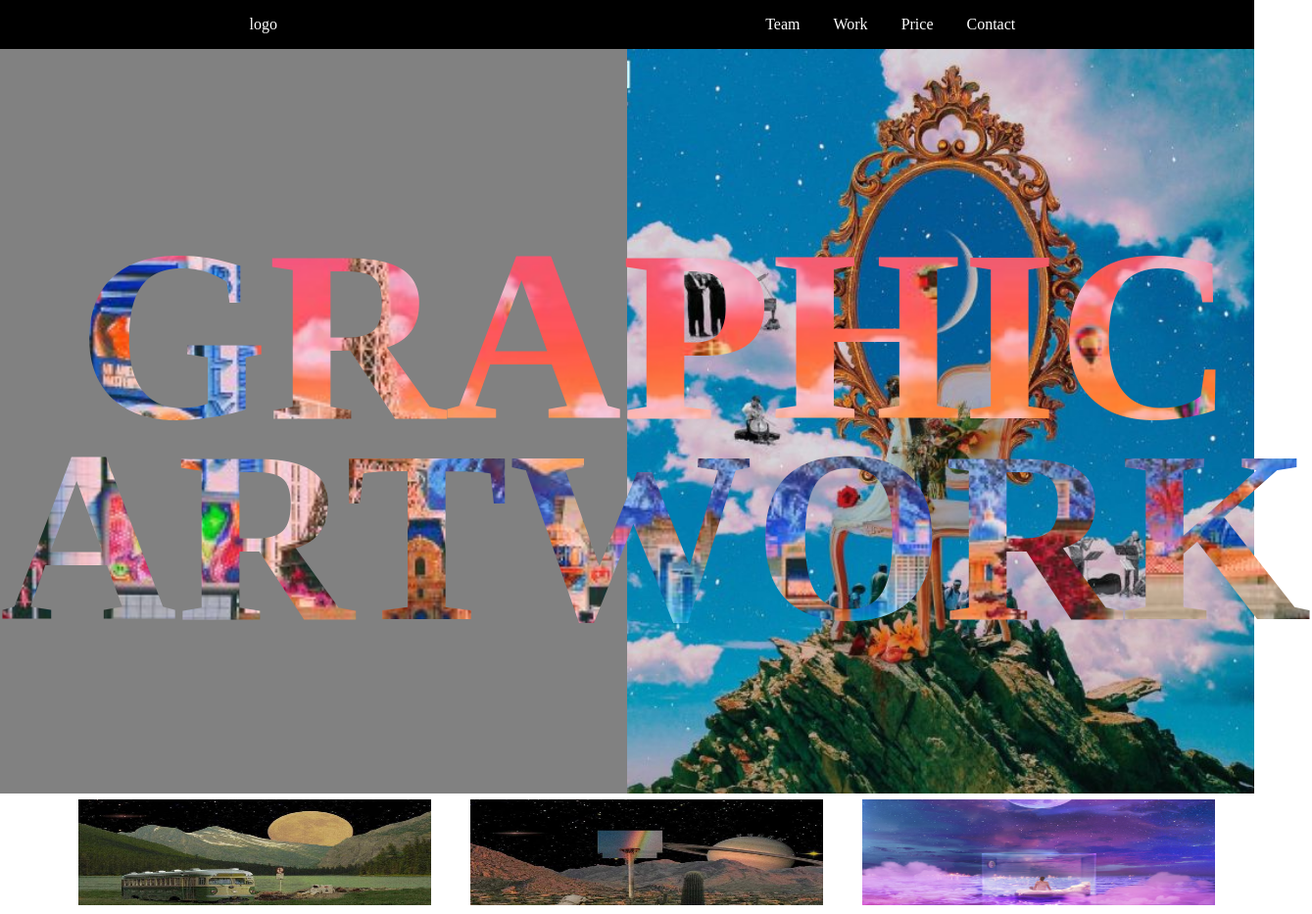
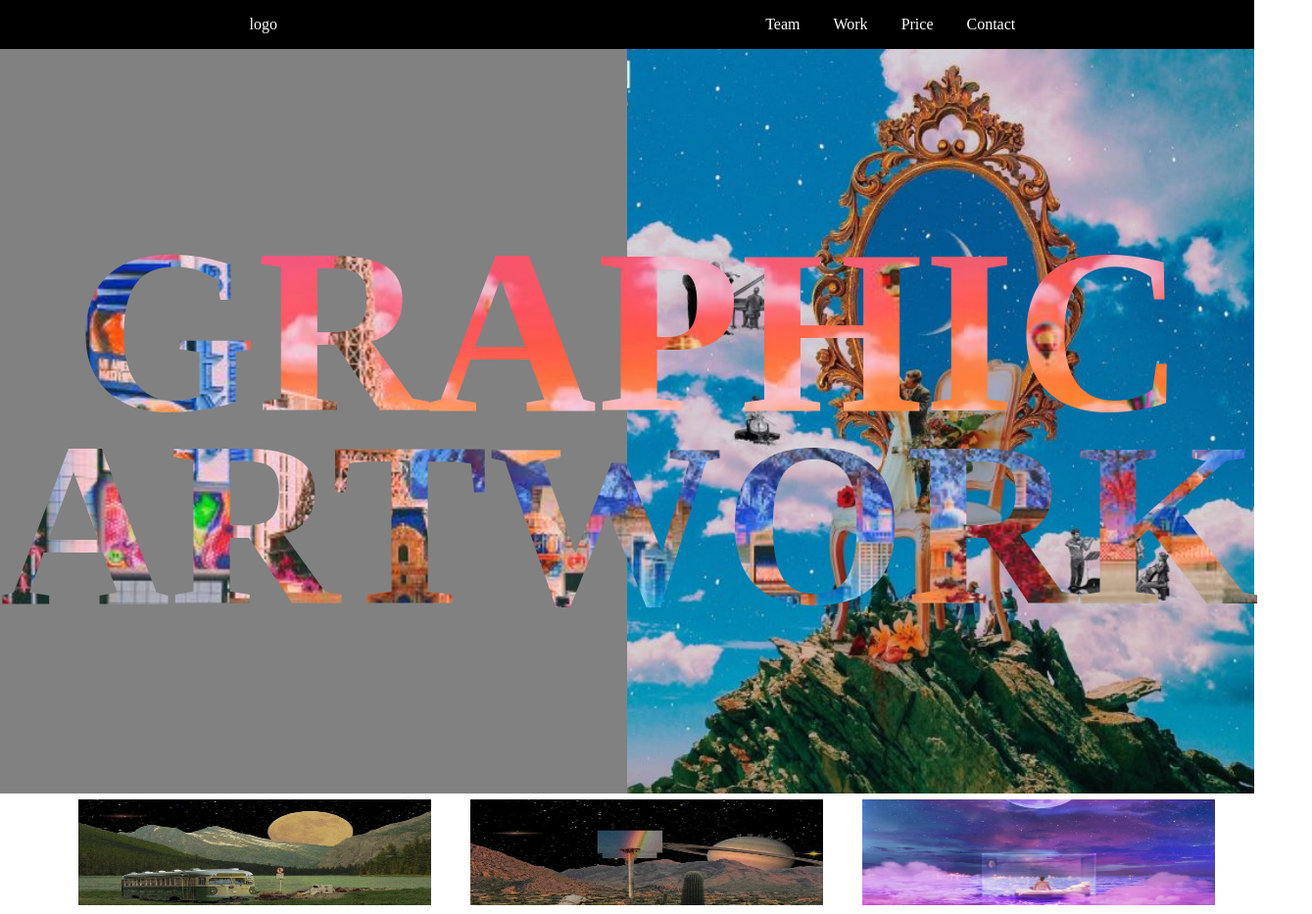
Before and after one commit to seol1059/No.3, a plain HTML site: page index.html in a window 1280 px wide. Shown: the top 933 px of the page at 98% size, 1339 px wide, since content can reach past the window. Drawn offline with nearby package versions, Linux system fonts and the light colour scheme.

Commit message:
2022.06.10

```diff
--- a/index.html
+++ b/index.html
@@ -79,7 +79,7 @@ header a:hover {background-color: #eee; color:#666;}
 #myNav {display: none;}
 
 #slider {width: 100%; height: 95vh; background-color: #818181; margin: 0 auto; position: r;}
-#slider p {font-size: 250px; font-weight: bold; line-height: 82%; text-align: center;
+#slider p {font-size: 18vw; font-weight: bold; line-height: 100%; text-align: center;
     background-image: url(img/2.jpg); background-size: cover; background-position: 50%;
     background-attachment: fixed; -webkit-text-fill-color: rgb(255 0 0 / 0%);
     -webkit-background-clip: text; position: absolute; top: 30%; }
@@ -242,7 +242,7 @@ footer {width: 100%; height: auto; margin: 0 auto; }
 @media (min-width:1200px) {
 header {width: 100%; height: 50px; background-color: #000; }
 #slider {width: 100%; height: 95vh; background-color: #818181; margin: 0 auto; position: r;}
-#slider p {font-size: 250px; font-weight: bold; line-height: 82%; text-align: center;
+#slider p {font-size: 1500%; font-weight: bold; line-height: 82%; text-align: center;
     background-image: url(img/2.jpg); background-size: cover; background-position: 50%;
     background-attachment: fixed; -webkit-text-fill-color: rgb(255 0 0 / 0%);
     -webkit-background-clip: text; position: absolute; top: 30%; }
```
